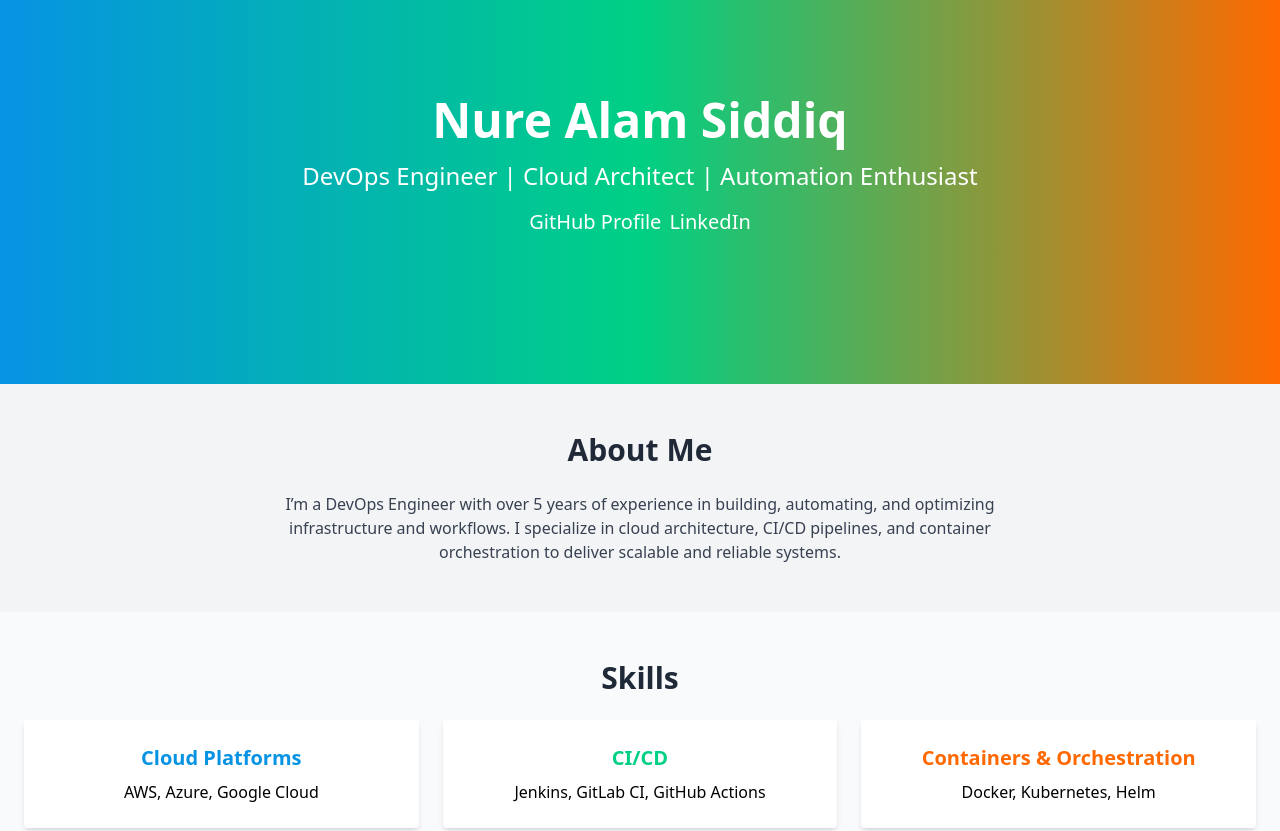
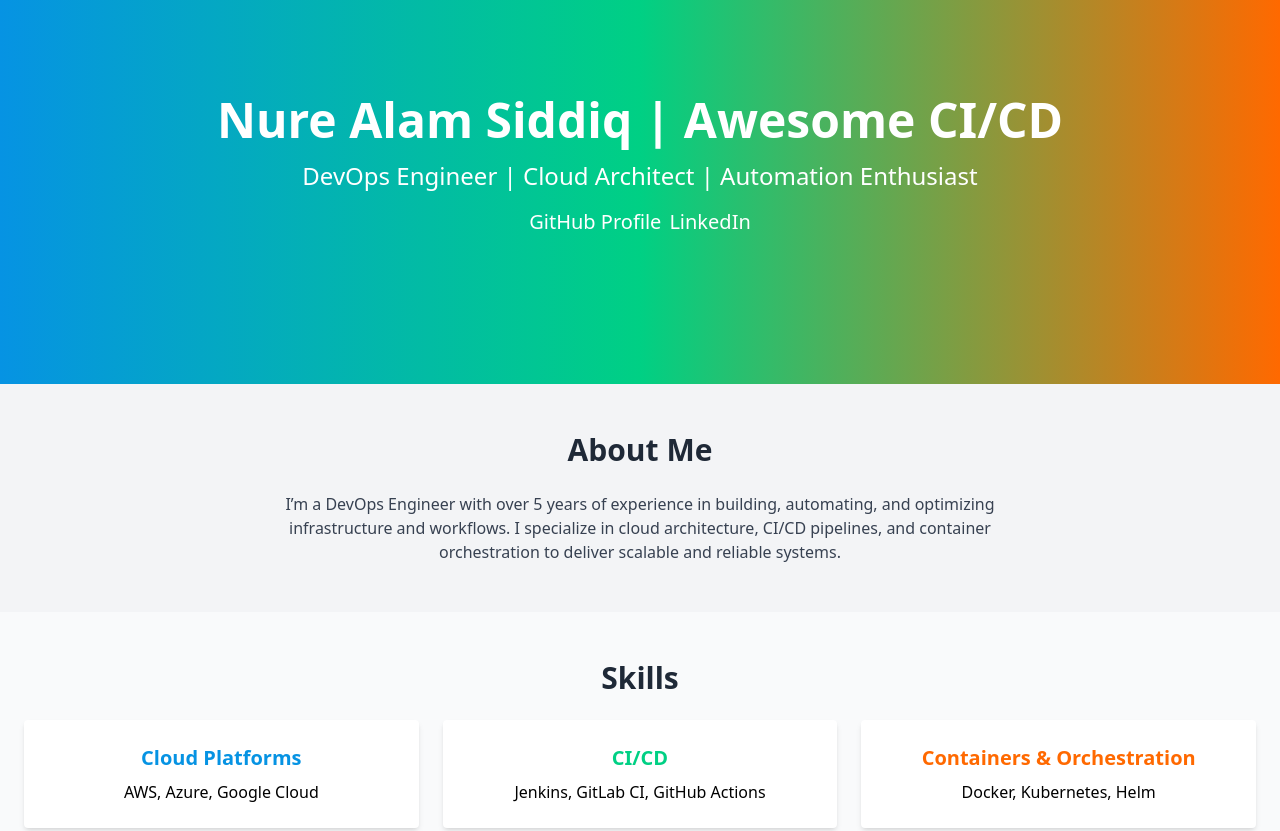
Before and after one commit to bongodev/devops-engineer-portfolio, a plain HTML site: page index.html in a window 1280 px wide. Shown: the top 831 px of the page. Drawn offline with nearby package versions, Linux system fonts and the light colour scheme.

Commit message:
Update index.html

```diff
--- a/index.html
+++ b/index.html
@@ -4,7 +4,7 @@
   <meta charset="UTF-8">
   <meta name="viewport" content="width=device-width, initial-scale=1.0">
   <meta http-equiv="X-UA-Compatible" content="ie=edge">
-  <title>DevOps Engineer Portfolio</title>
+  <title>DevOps Engineer Portfolio | Awesome</title>
   <script src="https://cdn.tailwindcss.com"></script>
 </head>
 
@@ -13,7 +13,7 @@
 
   <header class="h-96 bg-gradient-to-r from-[#0693e3] via-[#00d084] to-[#ff6900] text-white">
   <div class="container mx-auto px-6 py-24 text-center">
-    <h1 class="text-5xl font-bold">Nure Alam Siddiq</h1>
+    <h1 class="text-5xl font-bold">Nure Alam Siddiq | Awesome CI/CD</h1>
     <p class="text-2xl mt-4">DevOps Engineer | Cloud Architect | Automation Enthusiast</p>
     <div class="flex items-center justify-center gap-2">
       <p class="text-xl mt-4 hover:text-[#ff6900]">
```
